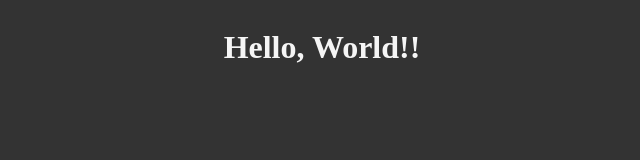
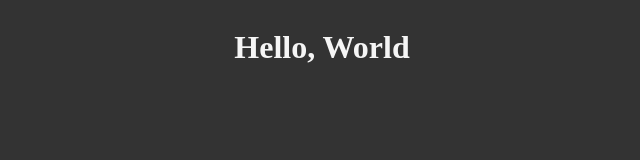
Before and after one commit to NKH-2604/git-code-learninggit, a plain HTML site: page index.html in a window 1280 px wide. Shown: the whole page, without its empty margins (318-958 px from the left). Drawn offline with Linux system fonts and the light colour scheme.

```diff
--- a/index.html
+++ b/index.html
@@ -11,7 +11,7 @@
 </head>
 
 <body>
-    <h1>Hello, World!!</h1>
+    <h1>Hello, World</h1>
 </body>
 
 </html>
```
